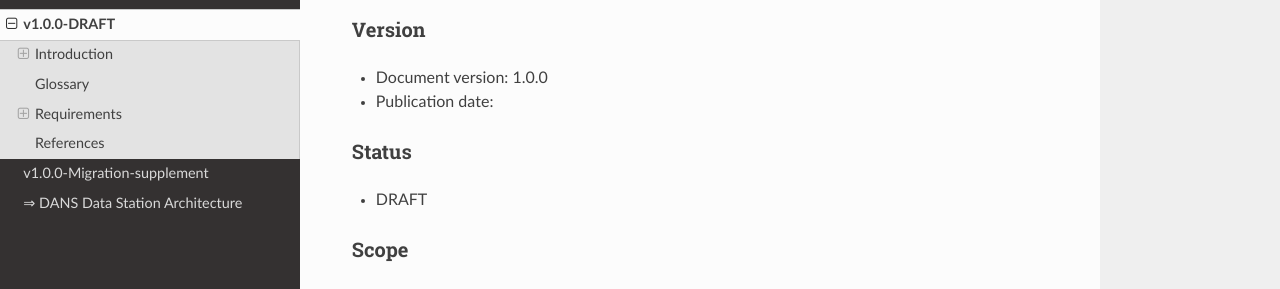
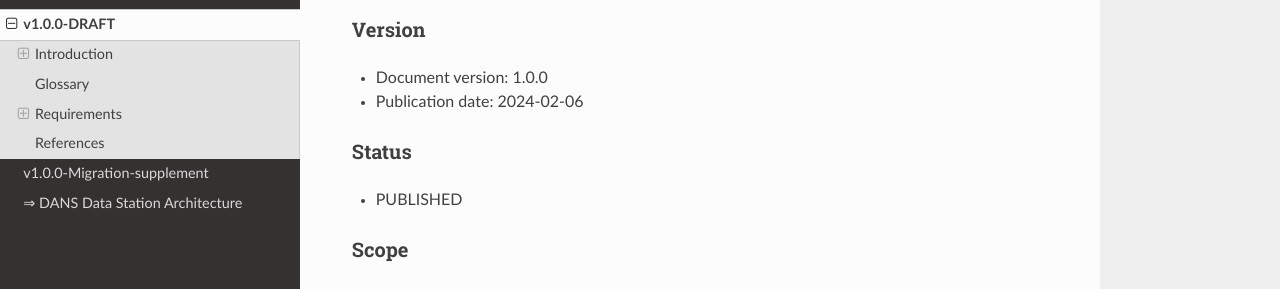
Before and after one commit to aliassheikh/dans-bagit-profile, an MkDocs documentation site: the page built from docs/versions/1.0.0.md, in a window 1280 px wide and 900 px high. Shown: the part 200-489 px from the top of the window. Built offline with MkDocs 1.6.1, drawn with Linux system fonts in a browser that asks for light colours; nearby versions of some CDN libraries.

Commit message:
Release v1.0.0

```diff
--- a/docs/versions/1.0.0.md
+++ b/docs/versions/1.0.0.md
@@ -7,11 +7,11 @@
 ### Version
 
 * Document version: 1.0.0
-* Publication date: <!-- TODO -->
+* Publication date: 2024-02-06
 
 ### Status
 
-* DRAFT
+* PUBLISHED
 
 ### Scope
 
```
